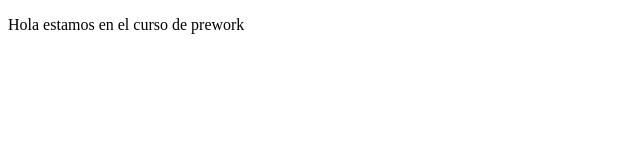
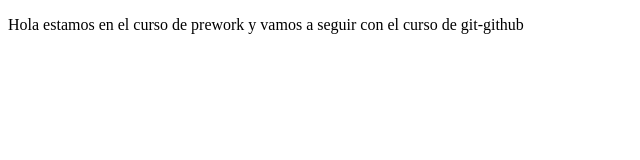
Before and after one commit to leonardcad02/proyectoDemoCursoPrework, a plain HTML site: page index.html in a window 1280 px wide. Shown: the whole page, without its empty margins (0-640 px from the left). Drawn offline with Linux system fonts and the light colour scheme.

Commit message:
second commit

```diff
--- a/index.html
+++ b/index.html
@@ -8,7 +8,7 @@
 </head>
 <body>
     <p>
-        Hola estamos en el curso de prework
+        Hola estamos en el curso de prework y vamos a seguir con el curso de git-github
     </p>
 
 </body>
```
